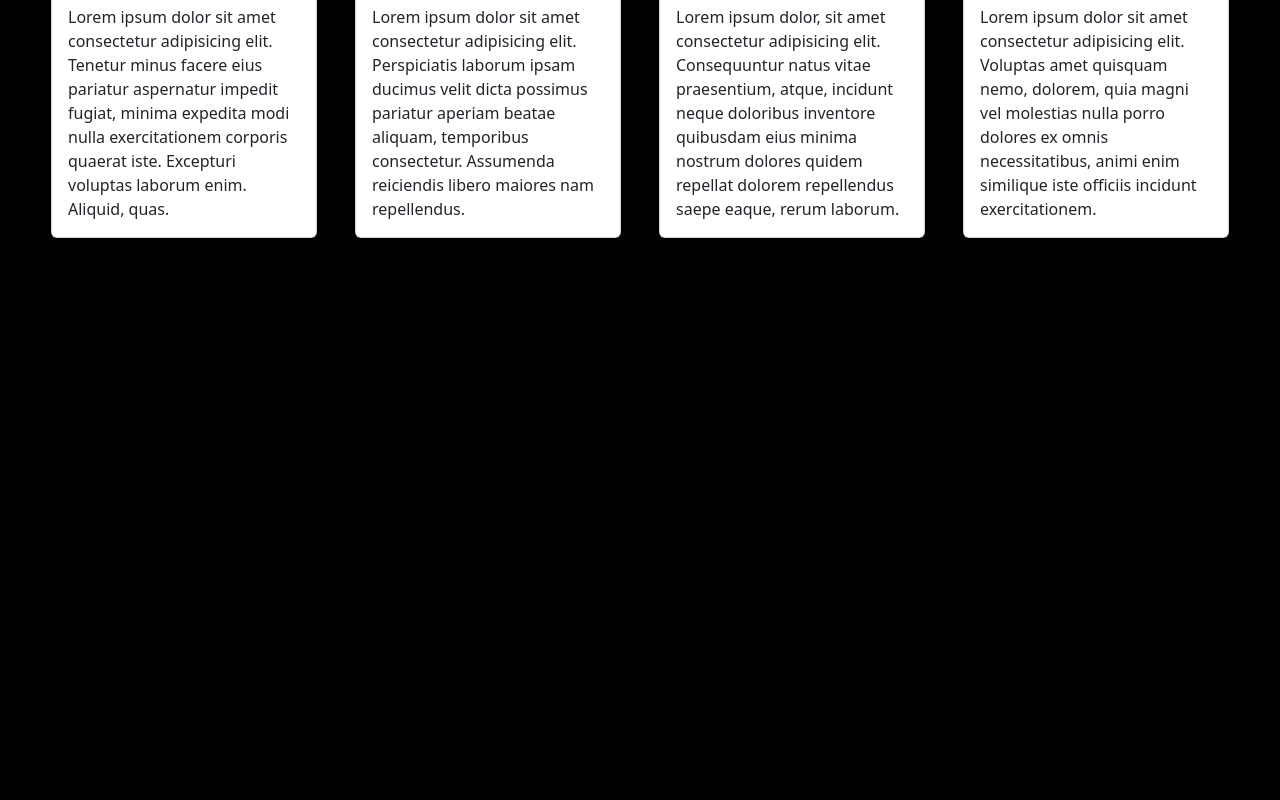
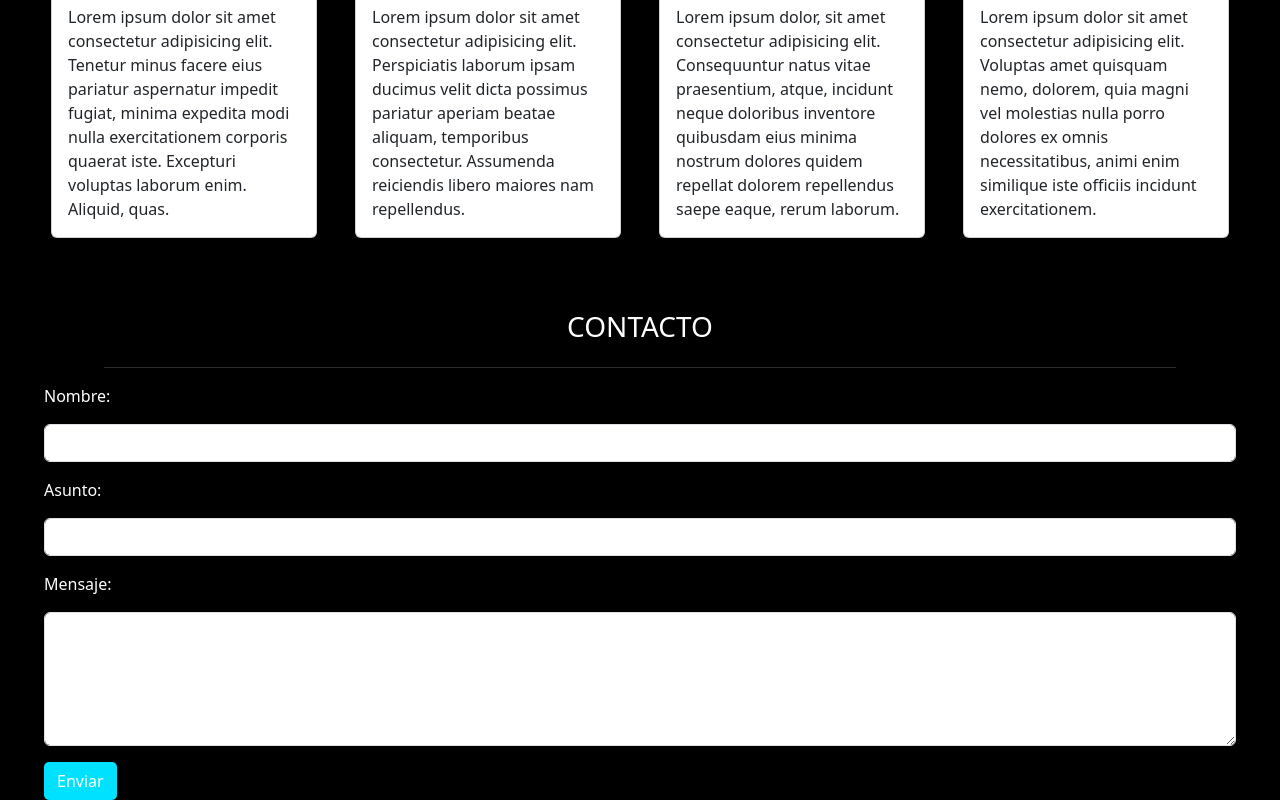
Before and after one commit to RicardoRQuez/Prueba-Viajes-Chile, a plain HTML site: page index.html in a window 1280 px wide. Shown: the part 2025-2825 px from the top of the page. Before the commit the page ends 2287 px from the top, so only its background shows below. Drawn offline with nearby package versions, Linux system fonts and the light colour scheme.

Commit message:
actualizacion section 3

```diff
--- a/assets/css/style.css
+++ b/assets/css/style.css
@@ -23,3 +23,13 @@ body#black-background {
 .navbar-solid {
   background-color: black;
 }
+.contacto {
+  max-width: 95%;
+  color: white;
+}
+
+#boton {
+  color: white;
+  background-color: rgb(0, 225, 255);
+  border-radius: 5px;
+}
--- a/assets/js/script.js
+++ b/assets/js/script.js
@@ -6,3 +6,14 @@ window.addEventListener("scroll", function () {
     navbar.classList.remove("navbar-solid");
   }
 });
+
+document.querySelectorAll("nav a");
+element.addEventListener("click", function (e) {
+  e.preventDefault();
+  const targetId = this.getAttribute("href");
+  const targetElement = document.querySelector(targetId);
+
+  if (targetElement) {
+    targetElement.scrollIntoView({ behavior: "smooth" });
+  }
+});
--- a/index.html
+++ b/index.html
@@ -173,6 +173,30 @@
             </div>
 
     </section>
+    <section id="contacto" class="container-fluid contacto">
+        <h3 class="text-center mt-5 mb-4">CONTACTO</h1>
+            <div class="custom-hr mb-3"></div>
+            <div class="row">
+                <div class="col-12 col-md-12 col-lg-12">
+                    <form>
+                        <div class="form-group">
+                            <label for="nombre">Nombre:</label>
+                            <input type="text" class="form-control mt-3 mb-3" id="nombre">
+                        </div>
+                        <div class="form-group">
+                            <label for="asunto">Asunto:</label>
+                            <input type="text" class="form-control mt-3 mb-3" id="asunto">
+                        </div>
+                        <div class="form-group">
+                            <label for="mensaje">Mensaje:</label>
+                            <textarea class="form-control mt-3 mb-3" id="mensaje" rows="5"></textarea>
+                        </div>
+                        <button id="boton" class="btn">Enviar</button>
+                    </form>
+                </div>
+            </div>
+
+    </section>
 
 
     <script src="./assets/js/script.js"></script>
```
